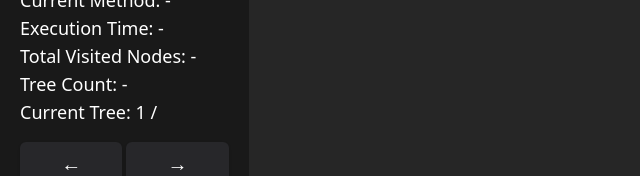
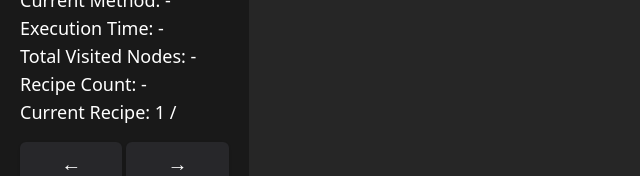
Before and after one commit to AlfianHanifFY/Tubes2_FE_akuAdalahStima2, a React (Create React App) app: page / in a window 1280 px wide. Shown: the part 526-702 px from the top of the page, without its empty margins (0-640 px from the left). Built offline with nearby package versions, Linux system fonts and the light colour scheme; no server answers.

Commit message:
chore: change info

```diff
--- a/src/pages/Home.js
+++ b/src/pages/Home.js
@@ -214,10 +214,10 @@ const Home = () => {
               Total Visited Nodes: {infoTree?.nodes_visited || "-"}
             </p>
             <p className="text-lg text-white">
-              Tree Count: {countTree || " - "}
+              Recipe Count: {countTree || " - "}
             </p>
             <p className="text-lg text-white">
-              Current Tree: {currentTree + 1} / {countTree}
+              Current Recipe: {currentTree + 1} / {countTree}
             </p>
           </div>
           <div className="flex row-auto gap-1">
```
